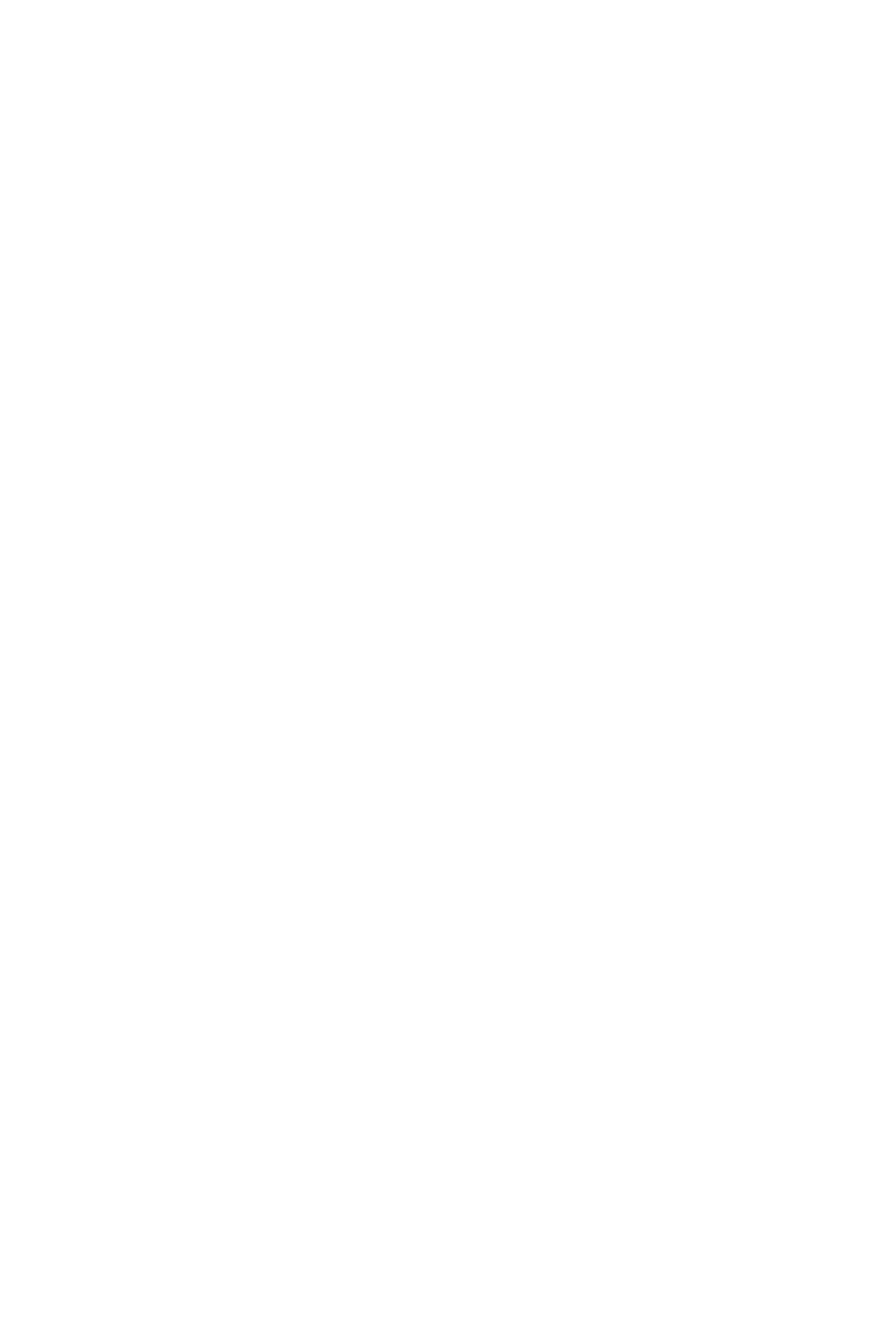
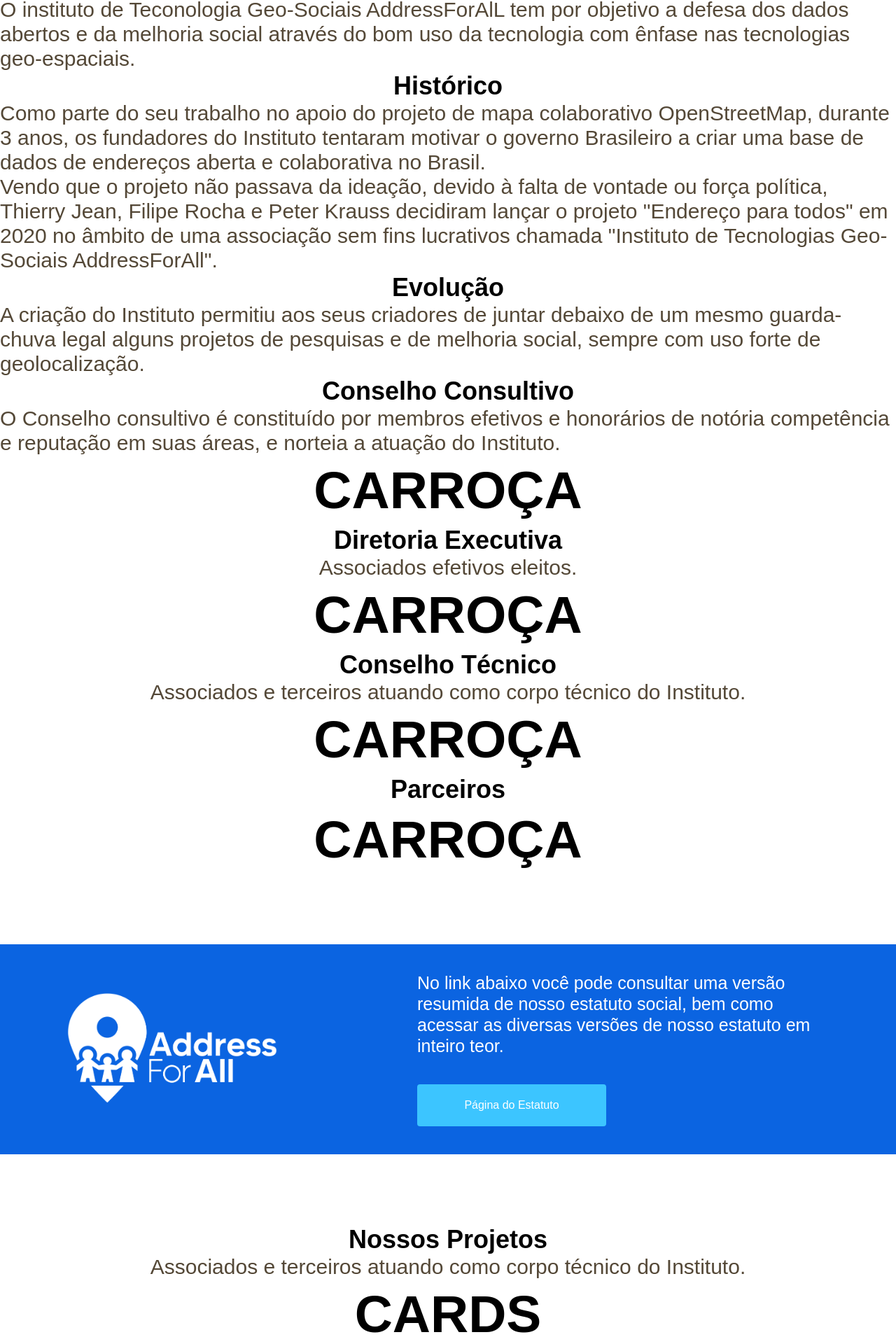
Before and after one commit to Caiotc/ReactWebsiteAdressForAll, a React (Create React App) app: page /quemsomos in a window 1280 px wide. Shown: the part 254-2174 px from the top of the page at 70% size. Before the commit the page ends 800 px from the top, so only its background shows below. Built offline with nearby package versions, Linux system fonts and the light colour scheme.

Commit message:
quemsomos page basis

```diff
--- /dev/null
+++ b/src/pages/QuemSomos/index.js
@@ -0,0 +1,59 @@
+import {
+  Title,
+  SubTitle,
+  Description,
+  DarkBlueButton
+} from '../../components/globalComponents'
+
+import {
+  PageBodyContainer,
+  HomeSection,
+  Play,
+  PictureContainer,
+  Picture,
+  LocationsSection,
+  LocationsContainer,
+  Location,
+  Newsletter
+} from './styles'
+
+import Division from '../../components/Division'
+import Footer from '../../components/Footer'
+
+
+import player from '../../assets/images/player.png'
+
+function QuemSomos() {
+  return (
+    <PageBodyContainer>
+      <Title>Quem Somos?</Title>
+      <Description>O instituto de Teconologia Geo-Sociais AddressForAlL tem por objetivo a defesa dos dados abertos e da melhoria social através do bom uso da tecnologia com ênfase nas tecnologias geo-espaciais.</Description>
+      <SubTitle>Histórico</SubTitle>
+      <Description>Como parte do seu trabalho no apoio do projeto de mapa colaborativo OpenStreetMap, durante 3 anos, os fundadores do Instituto tentaram motivar o governo Brasileiro a criar uma base de dados de endereços aberta e colaborativa no Brasil.</Description>
+      <Description>Vendo que o projeto não passava da ideação, devido à falta de vontade ou força política, Thierry Jean, Filipe Rocha e Peter Krauss decidiram lançar o projeto "Endereço para todos" em 2020 no âmbito de uma associação sem fins lucrativos chamada "Instituto de Tecnologias Geo-Sociais AddressForAll".</Description>
+      <SubTitle>Evolução</SubTitle>
+      <Description>A criação do Instituto permitiu aos seus criadores de juntar debaixo de um mesmo guarda-chuva legal alguns projetos de pesquisas e de melhoria social, sempre com uso forte de geolocalização.</Description>
+      <SubTitle>Conselho Consultivo</SubTitle>
+      <Description>O Conselho consultivo é constituído por membros efetivos e honorários de notória competência e reputação em suas áreas, e norteia a atuação do Instituto.</Description>
+      <Title>CARROÇA</Title>
+      <SubTitle>Diretoria Executiva</SubTitle>
+      <Description>Associados efetivos eleitos.</Description>
+      <Title>CARROÇA</Title>
+      <SubTitle>Conselho Técnico</SubTitle>
+      <Description>Associados e terceiros atuando como corpo técnico do Instituto.</Description>
+      <Title>CARROÇA</Title>
+      <SubTitle>Parceiros</SubTitle>
+      <Title>CARROÇA</Title>
+
+      <Division description={'No link abaixo você pode consultar uma versão resumida de nosso estatuto social, bem como acessar as diversas versões de nosso estatuto em inteiro teor.'} buttonText={'Página do Estatuto'} buttonType={'Light'}/>
+
+      <SubTitle>Nossos Projetos</SubTitle>
+      <Description>Associados e terceiros atuando como corpo técnico do Instituto.</Description>
+      <Title>CARDS</Title>
+
+      <Footer/>
+    </PageBodyContainer>
+  );
+}
+
+export default QuemSomos;
--- /dev/null
+++ b/src/pages/QuemSomos/styles.js
@@ -0,0 +1,81 @@
+import styled from 'styled-components'
+
+export const PageBodyContainer = styled.div`
+    width: 100%;
+    background-color: #fff;
+    display: flex;
+    flex-direction: column;
+    align-items: center;
+`;
+
+export const HomeSection = styled.section`
+    display: flex;
+    flex:1;
+    height: 500px;
+    width: 85%;
+    justify-content: space-between;
+    align-items: center;
+    background-color: #fff;
+`;
+
+export const Play = styled.img`
+    width: 100%;
+    height: 100%;
+    padding: 10px;
+`;
+
+export const PictureContainer = styled.div`
+    flex:1;
+    display:flex;
+    justify-content:center;
+    align-items:center;
+`;
+
+export const Picture = styled.img`
+    width: 55%;
+    height: 50%;
+    padding: 10px;
+`;
+
+export const LocationsSection = styled.div`
+    display: flex;
+    width: 100%;
+    height: 180px;
+    justify-content: center;
+    align-items: center;
+    background-color: #0B64E1;
+    margin-bottom: 100px;
+`;
+
+export const LocationsContainer = styled.div`
+    width: 85%;
+    display:flex;
+    justify-content: space-between;
+    align-items: center;
+    height: 100%;
+`;
+
+export const Location = styled.div`
+    width: 350px;
+    height: 50px;
+    border-radius: 50px;
+    background-color: #fff;
+    color: #979797;
+    display: flex;
+    justify-content:center;
+    align-items:center;
+`;
+
+export const Newsletter = styled.div`
+    width: 100%;
+    margin: 10px;
+    height: 50px;
+    border: solid 1px #000;
+    border-radius: 50px;
+    background-color: #fff;
+    color: #979797;
+    display: flex;
+    justify-content:center;
+    align-items:center;
+
+`;
--- a/src/routes/index.js
+++ b/src/routes/index.js
@@ -1,10 +1,13 @@
 import React from 'react';
 import { Switch, Route } from 'react-router-dom';
 import Home from '../pages/Home';
+import QuemSomos from '../pages/QuemSomos';
+
 
 const Routes = () =>(
     <Switch>
         <Route path="/" exact component={Home}/>
+        <Route path="/quemsomos" exact component={QuemSomos}/>
     </Switch>
 )
 
```
